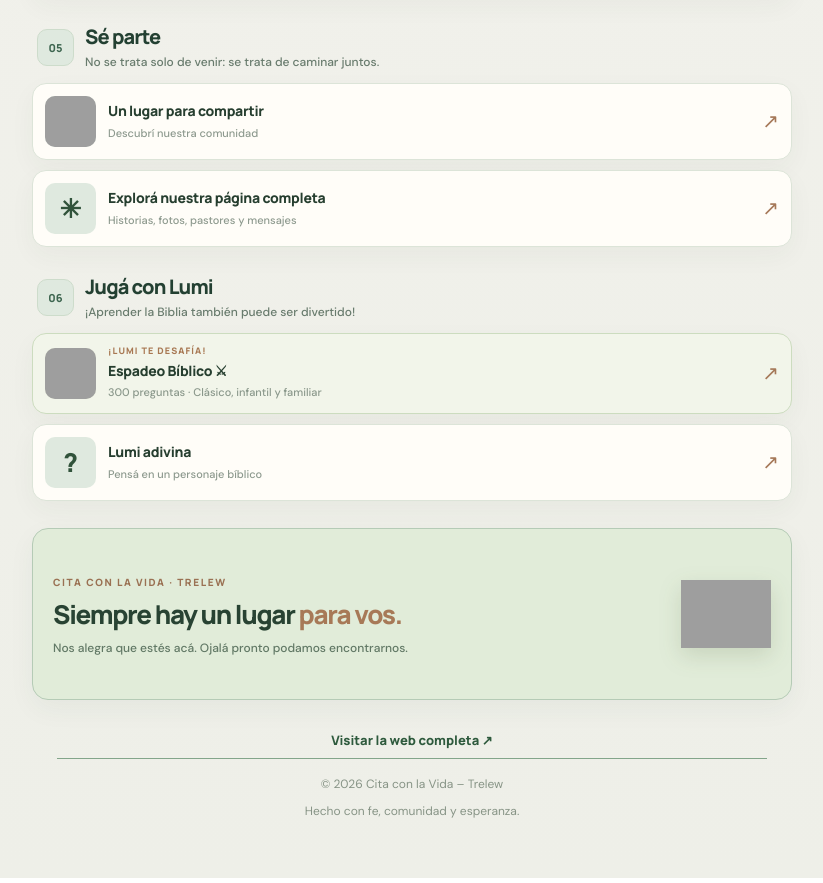
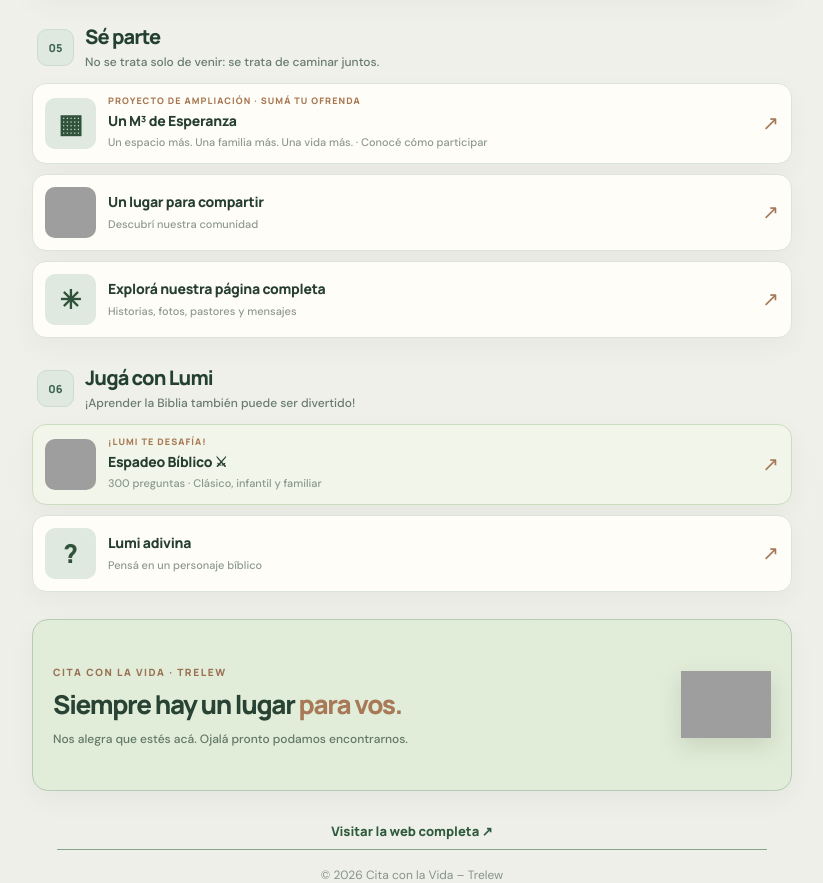
Before and after one commit to MauricioFabianGonzalez/Proyecto-Cita-con-la-vida, a plain HTML site: page index.html in a window 1280 px wide. Shown: the part 1663-2546 px from the top of the page, without its empty margins (228-1051 px from the left). Drawn offline with Linux system fonts and the light colour scheme; grey boxes are pictures that could not be loaded.

Commit message:
Destacar Un M³ de Esperanza en la portada principal

```diff
--- a/index.html
+++ b/index.html
@@ -350,6 +350,7 @@ body.cita-portal #lumi-home-fallback>.lumi-fallback-panel{
       <section class="links-group" aria-labelledby="se-parte-title">
         <div class="section-head"><span class="section-number">05</span><div><h2 id="se-parte-title">Sé parte</h2><p>No se trata solo de venir: se trata de caminar juntos.</p></div></div>
         <div class="link-stack">
+          <a class="link-card campaign-highlight" href="esperanza.html"><span class="card-media icon-art" aria-hidden="true">▦</span><span class="card-label"><span class="mini-tag">PROYECTO DE AMPLIACIÓN · SUMÁ TU OFRENDA</span><strong>Un M³ de Esperanza</strong><small>Un espacio más. Una familia más. Una vida más. · Conocé cómo participar</small></span><span class="card-arrow" aria-hidden="true">↗</span></a>
           <a class="link-card" href="comunidad.html#comunidad"><span class="card-media"><img src="https://gcdn.picsart.com/picsart-mcp/1307a14c-d0de-44de-b2d8-77e6742ffc7d.jpeg" alt="" loading="lazy"></span><span class="card-label"><strong>Un lugar para compartir</strong><small>Descubrí nuestra comunidad</small></span><span class="card-arrow" aria-hidden="true">↗</span></a>
           <a class="link-card" href="comunidad.html"><span class="card-media icon-art" aria-hidden="true">✳</span><span class="card-label"><strong>Explorá nuestra página completa</strong><small>Historias, fotos, pastores y mensajes</small></span><span class="card-arrow" aria-hidden="true">↗</span></a>
         </div>
```
